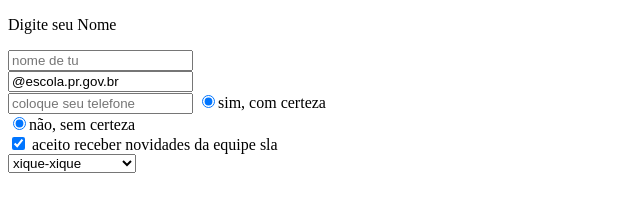
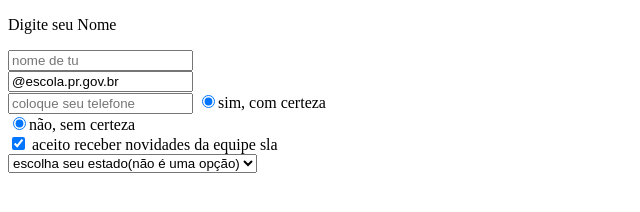
Before and after one commit to allansio/vscode-foda-se, a plain HTML site: page index.html in a window 1280 px wide. Shown: the whole page, without its empty margins (0-640 px from the left). Drawn offline with Linux system fonts and the light colour scheme.

Commit message:
ghtfjghjgj

```diff
--- a/index.html
+++ b/index.html
@@ -15,10 +15,10 @@
     <input type="radio" name="nao" value="não" checked>não, sem certeza <br>
     <input type="checkbox" name="legal" checked> aceito receber novidades da equipe sla <br>
     <select name="estado" placeholder="escolha seu estado">
-      <option value="1">xique-xique</option>
-      <option value="2">pintopolis</option>
-      <option value="3">anta gorda</option>
-      <option value="4">carrasco executor</option>
+      <option value="1">escolha seu estado(não é uma opção)</option>
+      <option value="2">Acre</option>
+      <option value="3">Amapá</option>
+      <option value="4">Amazonas</option>
       <option value="5"></option>
       <option value="6"></option>
 
```
